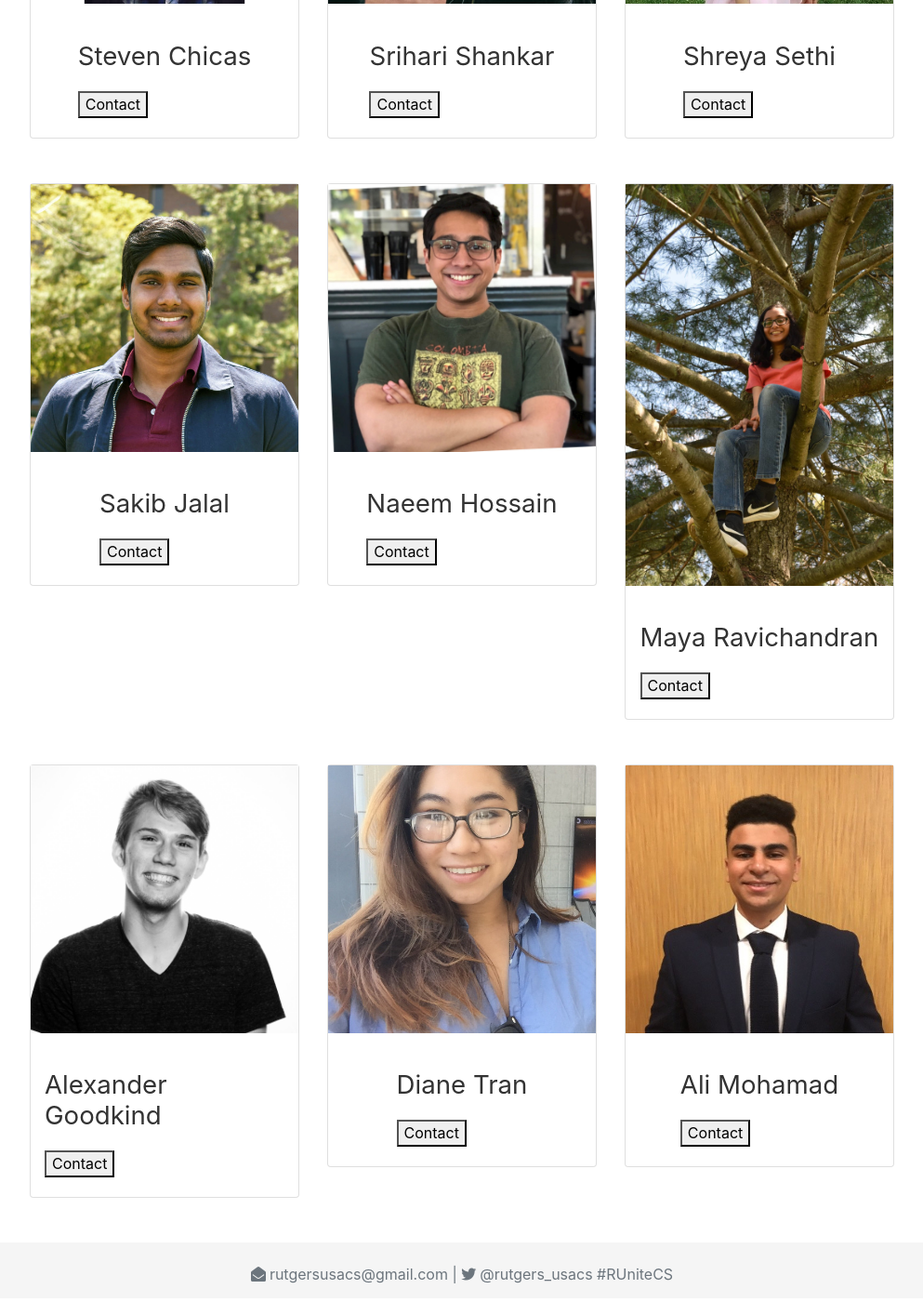
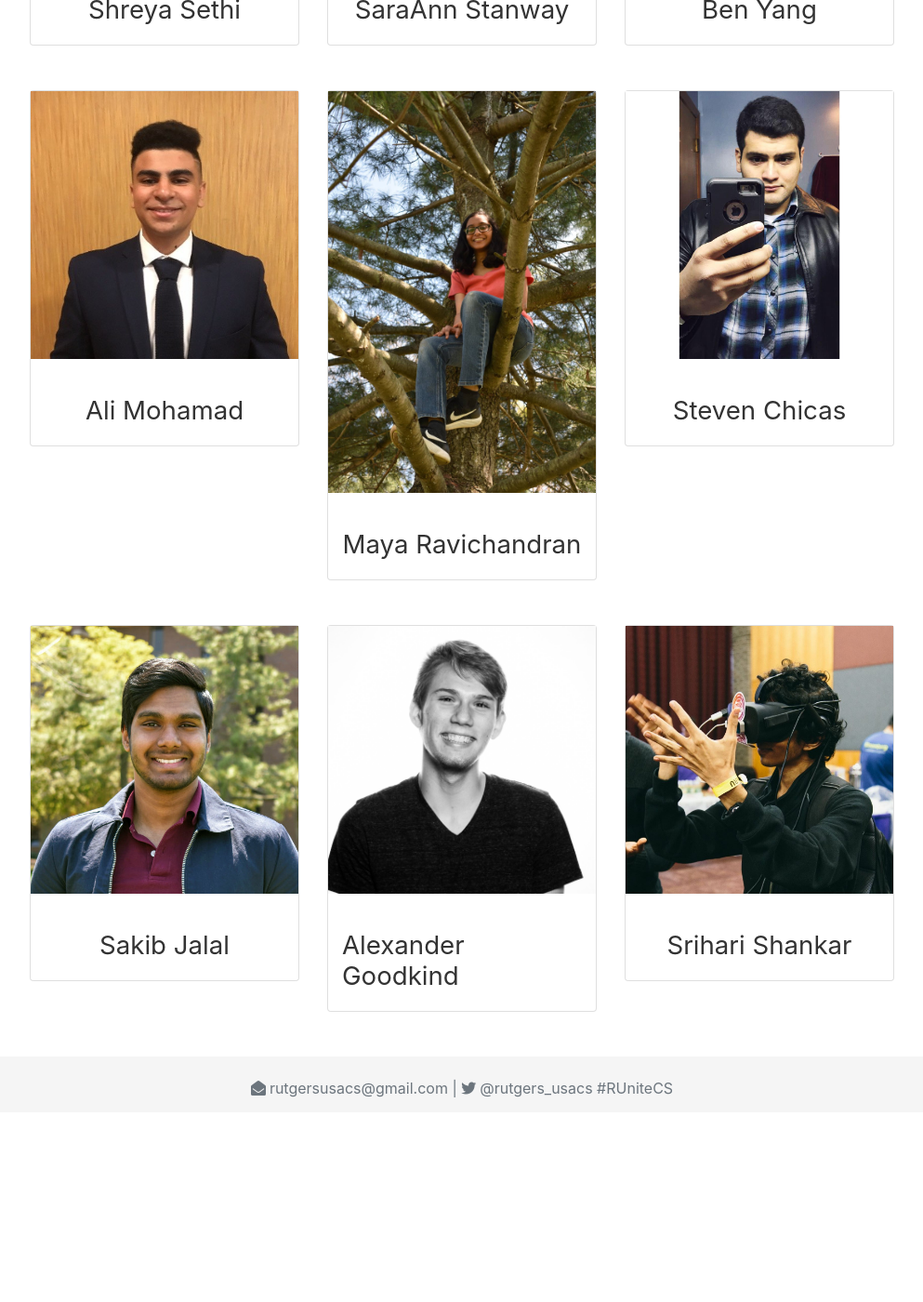
Before and after one commit to agoodkind/RUniteCS, a Jekyll site: the page built from ambassadors.html, in a window 1280 px wide and 1400 px high, scrolled down 845 px. Shown: the whole window at 93% size, without its empty margins (143-1136 px from the left). Built offline with Jekyll 4.4.1, drawn with Linux system fonts in a browser that asks for light colours; nearby versions of some CDN libraries; after the commit the page ends 2045 px from its top, so only the background shows below that; some of the changed text lies outside the part shown.

Commit message:
hid button if empty

```diff
--- a/ambassadors.html
+++ b/ambassadors.html
@@ -6,27 +6,23 @@
 <div class="row">
 
 
-
-{% for person in site.data.ambassadors %}
-
+{% assign shuffled_amabassadors = site.data.ambassadors | shuffle %}
+{% for person in shuffled_amabassadors %}
     <div class="col-lg-4 col-md-6 col-xs-6 mb-5">
         <div class="card">
             <img class="img-fluid" src="{{ 'docs/ambassadors/' | prepend: site.baseurl }}{{ person.image }}" alt="{{ person.name }}" style="width:100%">
             <div class="container">
                 <h2>{{ person.name }}</h2>
-                {% if person.title %}
                 <p class="title">{{ person.title }}</p>
-                {% endif %}
-                <p>{{ person.blurb }}</p>
-                <p>{{ person.email }}</p>
+                <p class="blurb">{{ person.blurb }}</p>
+                {% if person.email %}<p>{{ person.email }}</p>
                 <p>
                     <button class="button">Contact</button>
                 </p>
+                {% endif %}
             </div>
         </div>
     </div>
-
-
 {% endfor %}
 
 </div>
```
